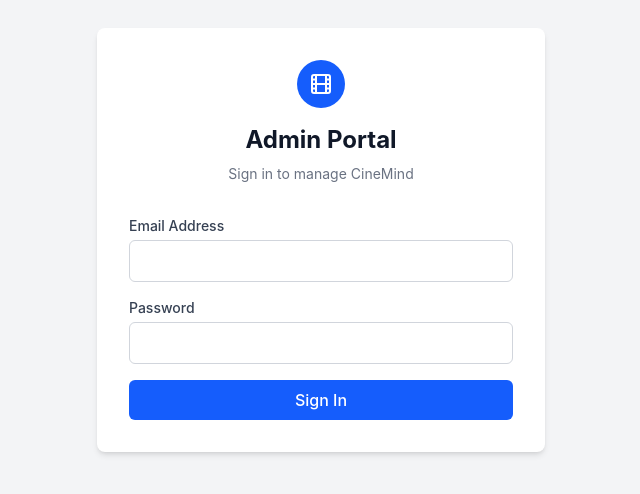
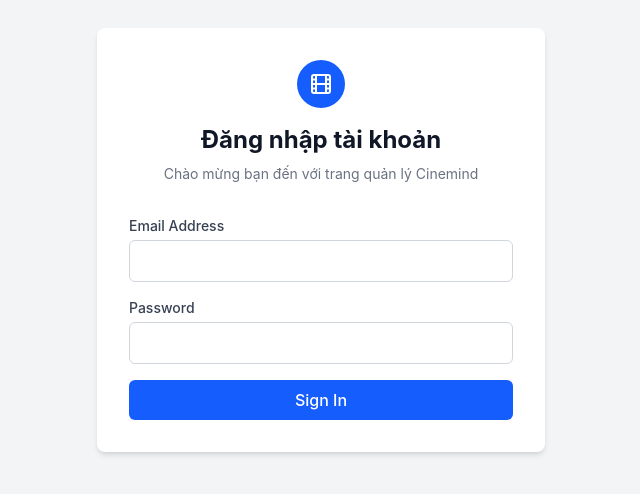
Before and after one commit to ngtrunghieu116/movie-reservation-dashboard, a React (Vite) app: page /login in a window 1280 px wide. Shown: the part 160-654 px from the top of the page, without its empty margins (319-959 px from the left). Built offline with nearby package versions, Linux system fonts and the light colour scheme.

Commit message:
feat(auth): update login text to vietnamese

```diff
--- a/src/pages/Login.jsx
+++ b/src/pages/Login.jsx
@@ -34,8 +34,8 @@ const Login = () => {
                     <div className="w-12 h-12 bg-blue-600 rounded-full flex items-center justify-center mb-4">
                         <Film className="text-white w-6 h-6" />
                     </div>
-                    <h2 className="text-2xl font-bold text-gray-900">Admin Portal</h2>
-                    <p className="text-gray-500 text-sm mt-2">Sign in to manage CineMind</p>
+                    <h2 className="text-2xl font-bold text-gray-900">Đăng nhập tài khoản</h2>
+                    <p className="text-gray-500 text-sm mt-2">Chào mừng bạn đến với trang quản lý Cinemind</p>
                 </div>
 
                 {error && (
```
